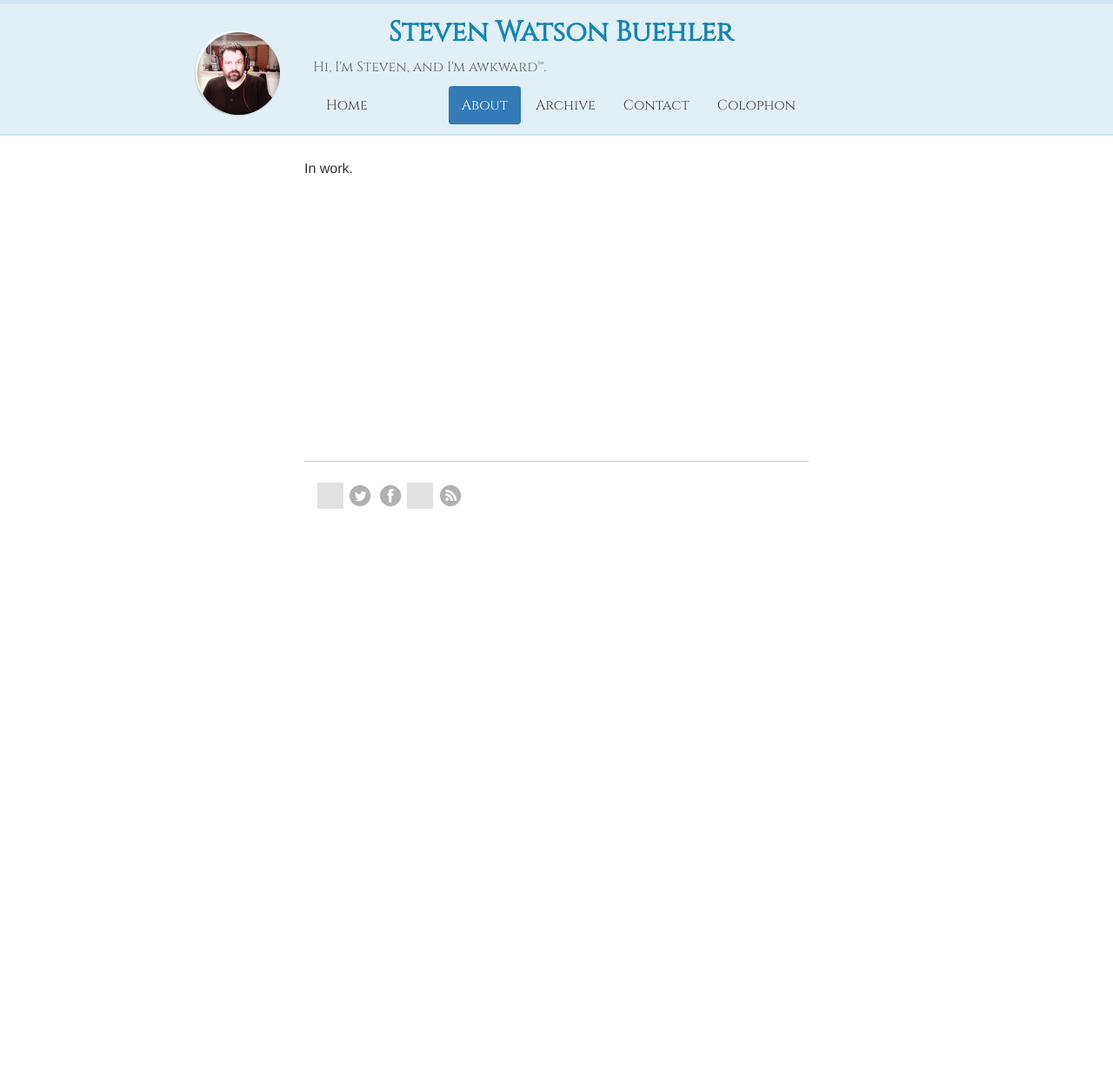
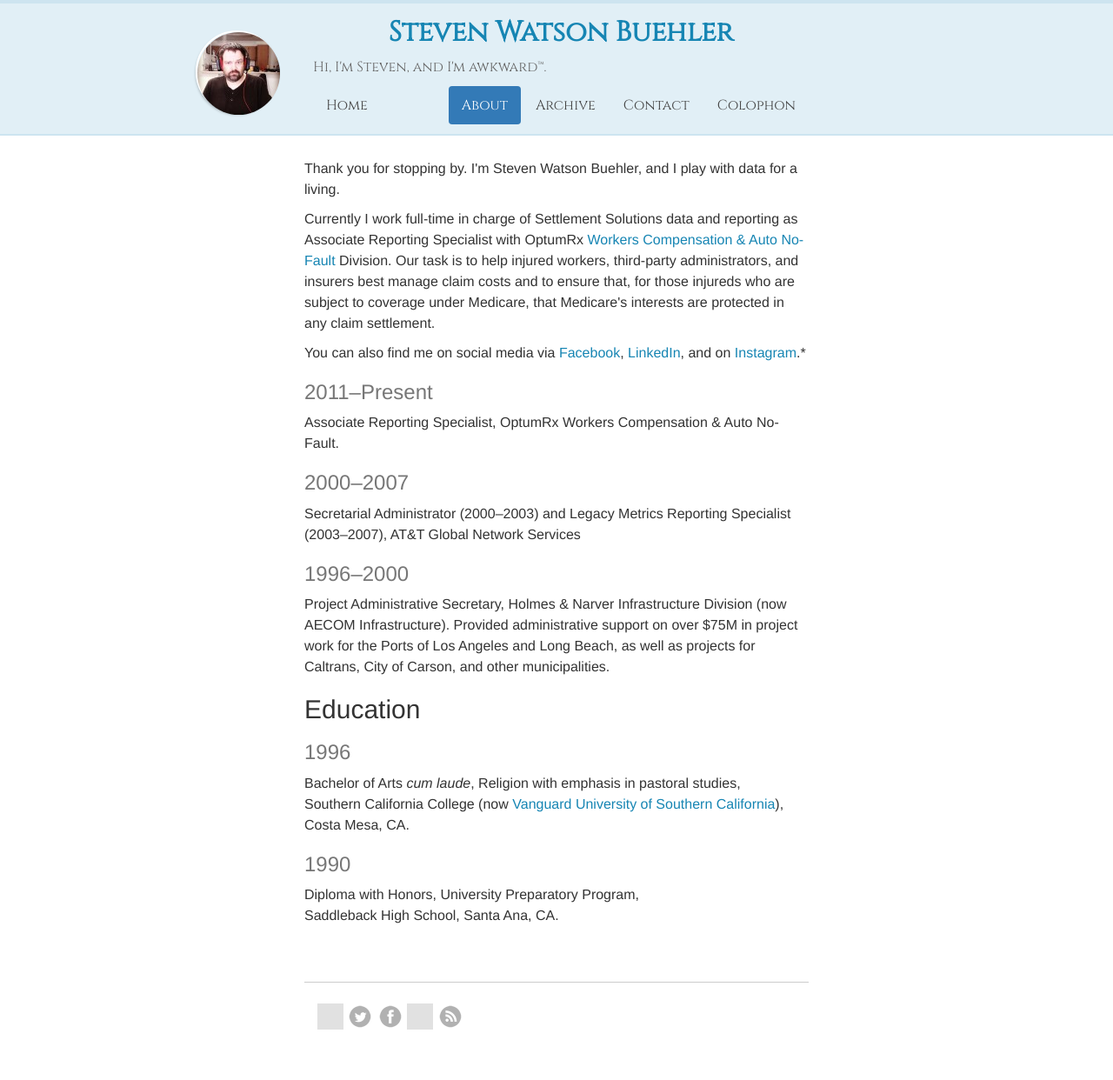
Before and after one commit to swbuehler/stevenwatsonbuehler.github.io, a Jekyll site: the page built from about.html, in a window 1280 px wide. Shown: the whole page at 87% size. Built offline with Jekyll 4.4.1, drawn with Linux system fonts in a browser that asks for light colours; nearby versions of some CDN libraries; some web fonts are replaced; before the commit the page ends 900 px from its top, so only the background shows below that; grey boxes are pictures that could not be loaded.

Commit message:
updated About

```diff
--- a/about.html
+++ b/about.html
@@ -2,234 +2,43 @@
 layout: default
 title: About
 ---
-<p>In work.</p>
-<!--
-
 <div itemscope itemtype="http://schema.org/Person">
 <p>
-	Hello there, I'm <a href="/about.html"><span itemprop="name">Fabien
-			Penso</span></a>. I was previously at <a
-		href="http://www.causes.com">Causes</a>, founded <a
-		href="http://linuxfr.org">LinuxFr</a>, released <a
-		href="https://itunes.apple.com/us/app/push-4.0/id350973572?mt=8">Push</a>, <a href="http://app.faast.io">Faast</a>, and <a href="http://likerapp.com/purchase">Liker</a>.
+	Thank you for stopping by. I'm <span itemprop="name">Steven Watson Buehler</span>, and I play with data for a living.
 </p>
-
 <p>
-	I'm a <span itemprop="jobTitle">Senior Software Engineer</span>, <a
-		href="http://www.fabienpenso.com">a photographer</a>, and I <a
-		href="http://travels.penso.info">love traveling</a>. I'm always busy on
-	various projects, usually using iOS and Ruby on Rails with Growth Hacking in
-	mind. <a href="/hire.html">I am available for you</a>.
+	Currently I work full-time in charge of Settlement Solutions data and reporting as <span itemprop="jobTitle">Associate Reporting Specialist</span> with <span itemprop="affiliation">OptumRx</span> <span itemprop="department"><a href="http://workcompauto.optum.com/">Workers Compensation &amp; Auto No-Fault</a> Division</span>. Our task is to help injured workers, third-party administrators, and insurers best manage claim costs and to ensure that, for those injureds who are subject to coverage under Medicare, that Medicare's interests are protected in any claim settlement.
 </p>
-
 <p>
-	I enjoy being busy, started working professionally in 1998, and never
-	stopped since. I convert others to Pivotal Tracker and Agile methods.
-	</p>
-
-	<p>
-	View my <a href="http://www.linkedin.com/in/fabienpenso">linkedin profile <i
-			class="icon-linkedin-sign"></i></a> or check the following non
-	exhaustive list of stuff I did the past years, including referrals.
+	You can also find me on social media via <a href="https://facebook.com/stevenwatsonbuehler">Facebook</a>, <a href="https://www.linkedin.com/in/stevenwatsonb">LinkedIn</a>, and on <a href="https://www.instagram.com/doombuggy_">Instagram</a>.*
 </p>
 </div>
 
-<h3 class="date_title">2017 to now</h3>
-<ul class="this posts">
-	<li>
-	<div class="pull-right post_tags hidden-sm hidden-xs">
-		David Amsellem
-	</div>
-	<time>Aug-now</time>
-	›
-	CTO and CPO for <a href="http://www.accorlocal.com/">AccorLocal</a>, Accor SA.
-	</li>
-</ul>
+<h3>2011&ndash;Present</h3>
+<p>
+	Associate Reporting Specialist, OptumRx Workers Compensation &amp; Auto No-Fault.
+</p>
 
-<h3 class="date_title">2015 - 2017</h3>
-<ul class="this posts">
-	<li>
-	<div class="pull-right post_tags hidden-sm hidden-xs">
-		Dominique Leca
-	</div>
-	<time>Dec-2017</time>
-	›
-	CTO for <a href="http://www.stuart.com/">Stuart</a>
-	</li>
+<h3>2000&ndash;2007</h3>
+<p>
+	Secretarial Administrator (2000&ndash;2003) and Legacy Metrics Reporting Specialist (2003&ndash;2007), AT&amp;T Global Network Services
+</p>
 
-	<li>
-	<div class="pull-right post_tags hidden-sm hidden-xs">
-		Anthony Sollinger
-	</div>
-	<time>Feb-Dec</time>
-	›
-	CTO for <a href="http://www.cloudscreener.com/">Cloudscreener</a>
-	</li>
-</ul>
+<h3>1996&ndash;2000</h3>
+<p>
+	Project Administrative Secretary, Holmes &amp; Narver Infrastructure Division (now AECOM Infrastructure). Provided administrative support on over $75M in project work for the Ports of Los Angeles and Long Beach, as well as projects for Caltrans, City of Carson, and other municipalities.
+</p>
 
-<h3 class="date_title">2014</h3>
-<ul class="this posts">
+<h2>Education</h2>
 
-	<li>
-	<div class="pull-right post_tags hidden-sm hidden-xs">
-		Mickaël Rémond
-	</div>
-	<time>Apr-Dec</time>
-	›
-	Senior Engineer for <a href="http://www.process-one.net/">Process One</a>
-	</li>
-</ul>
+<h3>1996</h3>
+<p>
+	Bachelor of Arts <i>cum laude</i>, Religion with emphasis in pastoral studies,<br/>
+	Southern California College (now <a href="https://www.vanguard.edu">Vanguard University of Southern California</a>), Costa Mesa, CA.
+</p>
 
-<h3 class="date_title">2013</h3>
-<ul class="this posts">
-	<li>
-	<time>Dec</time>
-	›
-	Released <a href="http://faast.io">Faast</a>
-	</li>
-
-	<li>
-	<div class="pull-right post_tags hidden-sm hidden-xs">
-		Mickaël Rémond
-	</div>
-	<time>Oct-Jan</time>
-	›
-	Senior Engineer for <a href="http://www.process-one.net/">Process One</a>
-	</li>
-
-	<li>
-	<time>Aug-Dec</time>
-	›
-	Working on <a href="http://faast.io">Faast</a>
-	</li>
-
-	<li>
-	<div class="pull-right post_tags hidden-sm hidden-xs">
-		Mickaël Rémond
-	</div>
-	<time>Mar-Jul</time>
-	›
-	Senior Engineer for <a href="http://www.process-one.net/">Process One</a>
-	</li>
-
-	<li>
-	<time></time>
-	›
-	Released <a href="http://heritage.io">Heritage</a>
-	</li>
-</ul>
-
-<h3 class="date_title">2012</h3>
-<ul class="posts">
-	<li>
-	<time>Jan-Jul</time>
-	›
-	Released Liker, an iOS facebook client (<a href="http://likerapp.com/purchase">appstore</a>)
-	</li>
-</ul>
-
-<h3 class="date_title">2010 - 2011</h3>
-<ul class="posts">
-	<li>
-	<div class="pull-right post_tags hidden-sm hidden-xs">
-		Joe Green
-	</div>
-	<time>Jul-May</time>
-	›
-	Senior Engineer for <a href="http://www.causes.com">Causes</a> (San Francisco)
-	</li>
-
-	<li>
-	<div class="pull-right post_tags hidden-sm hidden-xs">
-		Arnaud le Canu
-	</div>
-	<time></time>
-	›
-	Contracting work, released <a href="http://www.urbantripapp.com/">UrbanTrip</a> (<a href="https://itunes.apple.com/fr/app/urbantrip-paris/id344575718?mt=8">appstore</a>)
-	</li>
-
-	<li>
-	<div class="pull-right post_tags hidden-sm hidden-xs">
-
-	</div>
-	<time></time>
-	›
-	Contracting work, released the VU' Agency iOS app (<a href="http://bit.ly/a4HuzQ">appstore</a>)
-	</li>
-
-</ul>
-
-<ul class="posts">
-	<li>
-	<div class="pull-right post_tags hidden-sm hidden-xs">
-		Arnaud le Canu
-	</div>
-	<time></time>
-	›
-	Contracting work, released <a href="http://36pulp.com/">36Pulp</a>
-	</li>
-
-	<li>
-	<time></time>
-	›
-	Released <a href="http://www.4push.com">Push4</a>, an iOS app
-	(<a href="http://2apn.com/penso.info">appstore</a>)
-	</li>
-</ul>
-
-<h3 class="date_title">2007 - 2009</h3>
-<ul class="posts">
-	<li>
-	<div class="pull-right post_tags hidden-sm hidden-xs">
-		Laurent Vallar
-	</div>
-	<time></time>
-	›
-	Founded CONOVAE SARL
-	</li>
-</ul>
-
-<h3 class="date_title">2004 - 2005</h3>
-<ul class="posts">
-	<li>
-	<div class="pull-right post_tags hidden-sm hidden-xs">
-		IFSIC
-	</div>
-	<time></time>
-	›
-	Master degree of computer science
-	</li>
-</ul>
-
-<h3 class="date_title">1999 - 2003</h3>
-<ul class="posts">
-	<li>
-	<div class="pull-right post_tags hidden-sm hidden-xs">
-		Pascal Courtois
-	</div>
-	<time></time>
-	›
-	Co written <a href="http://www.templeet.org/">Templeet</a>, an Open Source template system
-	</li>
-	<li>
-	<div class="pull-right post_tags hidden-sm hidden-xs">
-		Emmanuel Pain
-	</div>
-	<time></time>
-	›
-	Co founded DBee SA
-	</li>
-</ul>
-
-<h3 class="date_title">1998</h3>
-<ul class="posts">
-	<li>
-	<div class="pull-right post_tags hidden-sm hidden-xs">
-		Benoit Sibaud
-	</div>
-	<time></time>
-	›
-	Founded <a href="http://linuxfr.org">LinuxFr</a>
-	</li>
-</ul>
--->
+<h3>1990</h3>
+<p>
+	Diploma with Honors, University Preparatory Program,<br/>
+	Saddleback High School, Santa Ana, CA.
+</p>
```
Lines whose indentation alone changed are shown as unchanged.
